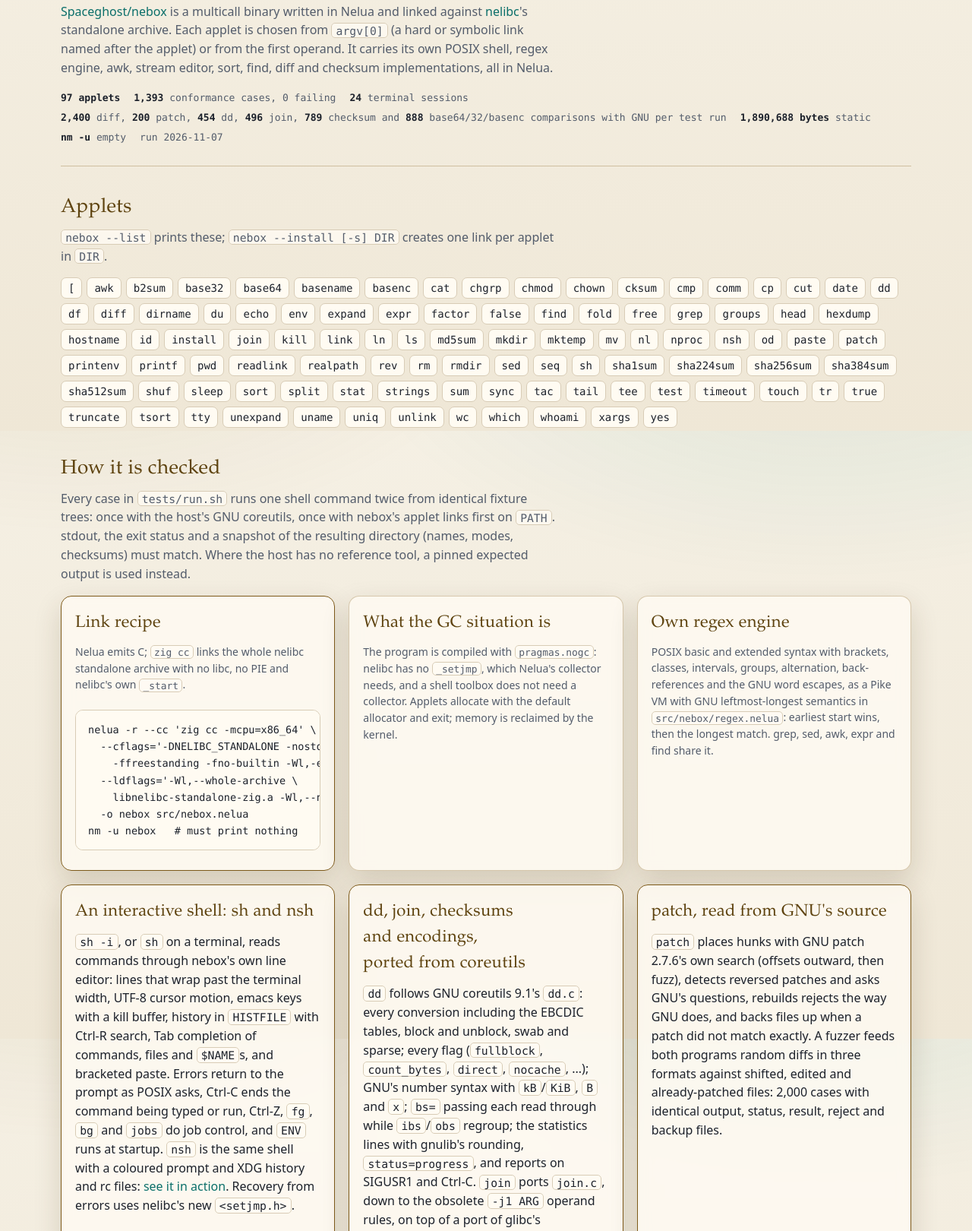
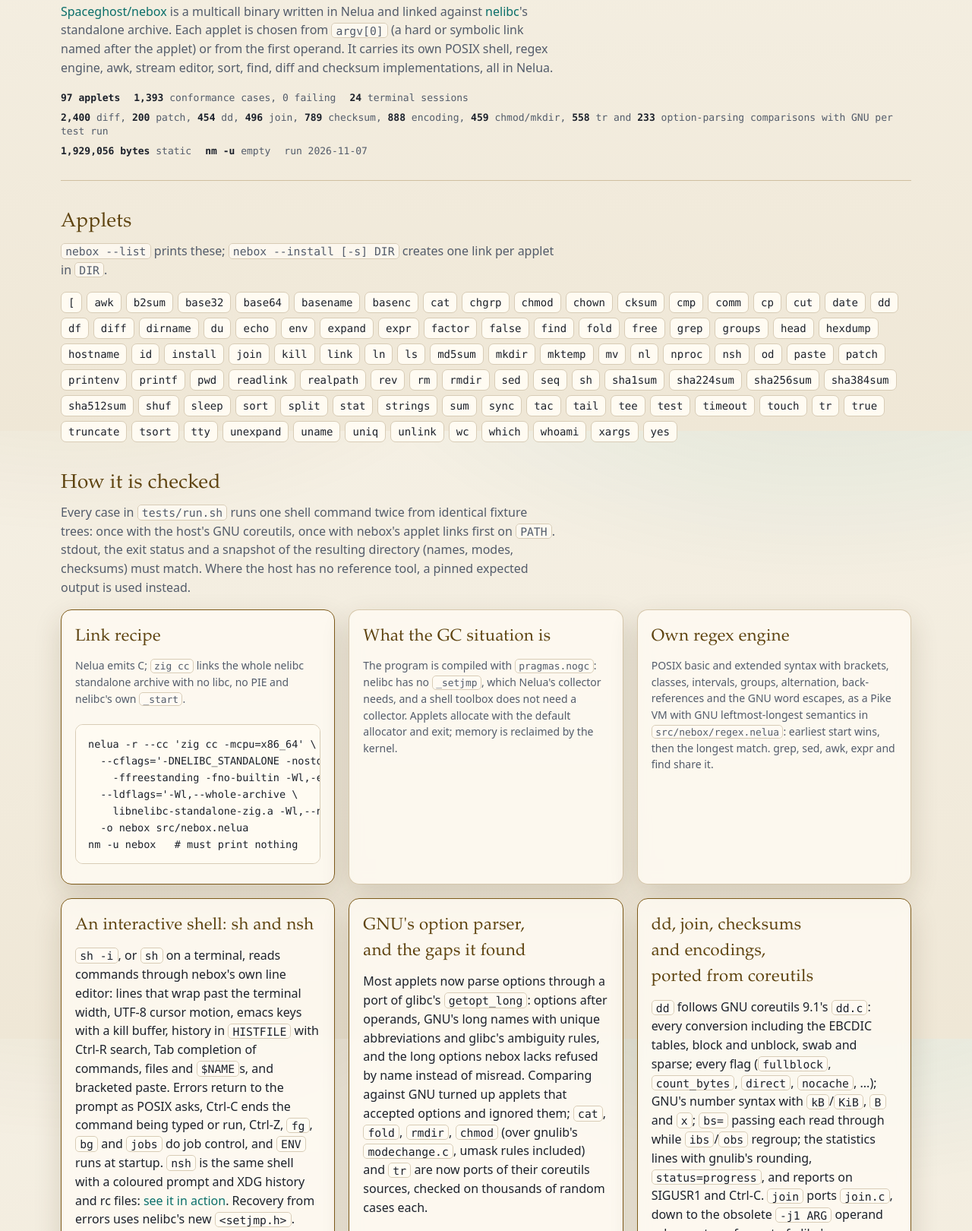
Before and after one commit to Spaceghost/nelua-site, a website: page public/nelua/nebox/index.html in a window 1280 px wide. Shown: the part 233-1853 px from the top of the page at 76% size. Drawn offline with Linux system fonts and the light colour scheme.

Commit message:
nebox: option parsing, chmod, tr, cat ports
Co-Authored-By: Claude Opus 5.5 <noreply@anthropic.com>

```diff
--- a/public/nelua/nebox/index.html
+++ b/public/nelua/nebox/index.html
@@ -27,7 +27,7 @@
   <h1>nebox</h1>
   <p class="tagline">A toybox-style userland: 97 applets including a POSIX shell, one static binary, no host libc.</p>
   <p class="blurb"><a href="https://github.com/Spaceghost/nebox">Spaceghost/nebox</a> is a multicall binary written in Nelua and linked against <a href="/nelua/nelibc/">nelibc</a>'s standalone archive. Each applet is chosen from <code>argv[0]</code> (a hard or symbolic link named after the applet) or from the first operand. It carries its own POSIX shell, regex engine, awk, stream editor, sort, find, diff and checksum implementations, all in Nelua.</p>
-  <p class="stats"><span><strong>97 applets</strong></span><span><strong>1,393</strong> conformance cases, 0 failing</span><span><strong>24</strong> terminal sessions</span><span><strong>2,400</strong> diff, <strong>200</strong> patch, <strong>454</strong> dd, <strong>496</strong> join, <strong>789</strong> checksum and <strong>888</strong> base64/32/basenc comparisons with GNU per test run</span><span><strong>1,890,688 bytes</strong> static</span><span><strong>nm -u</strong> empty</span><span>run 2026-11-07</span></p>
+  <p class="stats"><span><strong>97 applets</strong></span><span><strong>1,393</strong> conformance cases, 0 failing</span><span><strong>24</strong> terminal sessions</span><span><strong>2,400</strong> diff, <strong>200</strong> patch, <strong>454</strong> dd, <strong>496</strong> join, <strong>789</strong> checksum, <strong>888</strong> encoding, <strong>459</strong> chmod/mkdir, <strong>558</strong> tr and <strong>233</strong> option-parsing comparisons with GNU per test run</span><span><strong>1,929,056 bytes</strong> static</span><span><strong>nm -u</strong> empty</span><span>run 2026-11-07</span></p>
 </section>
 
 <main>
@@ -60,6 +60,10 @@ nm -u nebox   # must print nothing</code></pre>
   <article class="card card-core">
     <h3>An interactive shell: sh and nsh</h3>
     <p><code>sh -i</code>, or <code>sh</code> on a terminal, reads commands through nebox's own line editor: lines that wrap past the terminal width, UTF-8 cursor motion, emacs keys with a kill buffer, history in <code>HISTFILE</code> with Ctrl-R search, Tab completion of commands, files and <code>$NAME</code>s, and bracketed paste. Errors return to the prompt as POSIX asks, Ctrl-C ends the command being typed or run, Ctrl-Z, <code>fg</code>, <code>bg</code> and <code>jobs</code> do job control, and <code>ENV</code> runs at startup. <code>nsh</code> is the same shell with a coloured prompt and XDG history and rc files: <a href="/nelua/nebox/nsh/">see it in action</a>. Recovery from errors uses nelibc's new <code>&lt;setjmp.h&gt;</code>.</p>
+  </article>
+  <article class="card card-core">
+    <h3>GNU's option parser, and the gaps it found</h3>
+    <p>Most applets now parse options through a port of glibc's <code>getopt_long</code>: options after operands, GNU's long names with unique abbreviations and glibc's ambiguity rules, and the long options nebox lacks refused by name instead of misread. Comparing against GNU turned up applets that accepted options and ignored them; <code>cat</code>, <code>fold</code>, <code>rmdir</code>, <code>chmod</code> (over gnulib's <code>modechange.c</code>, umask rules included) and <code>tr</code> are now ports of their coreutils sources, checked on thousands of random cases each.</p>
   </article>
   <article class="card card-core">
     <h3>dd, join, checksums and encodings, ported from coreutils</h3>
```
